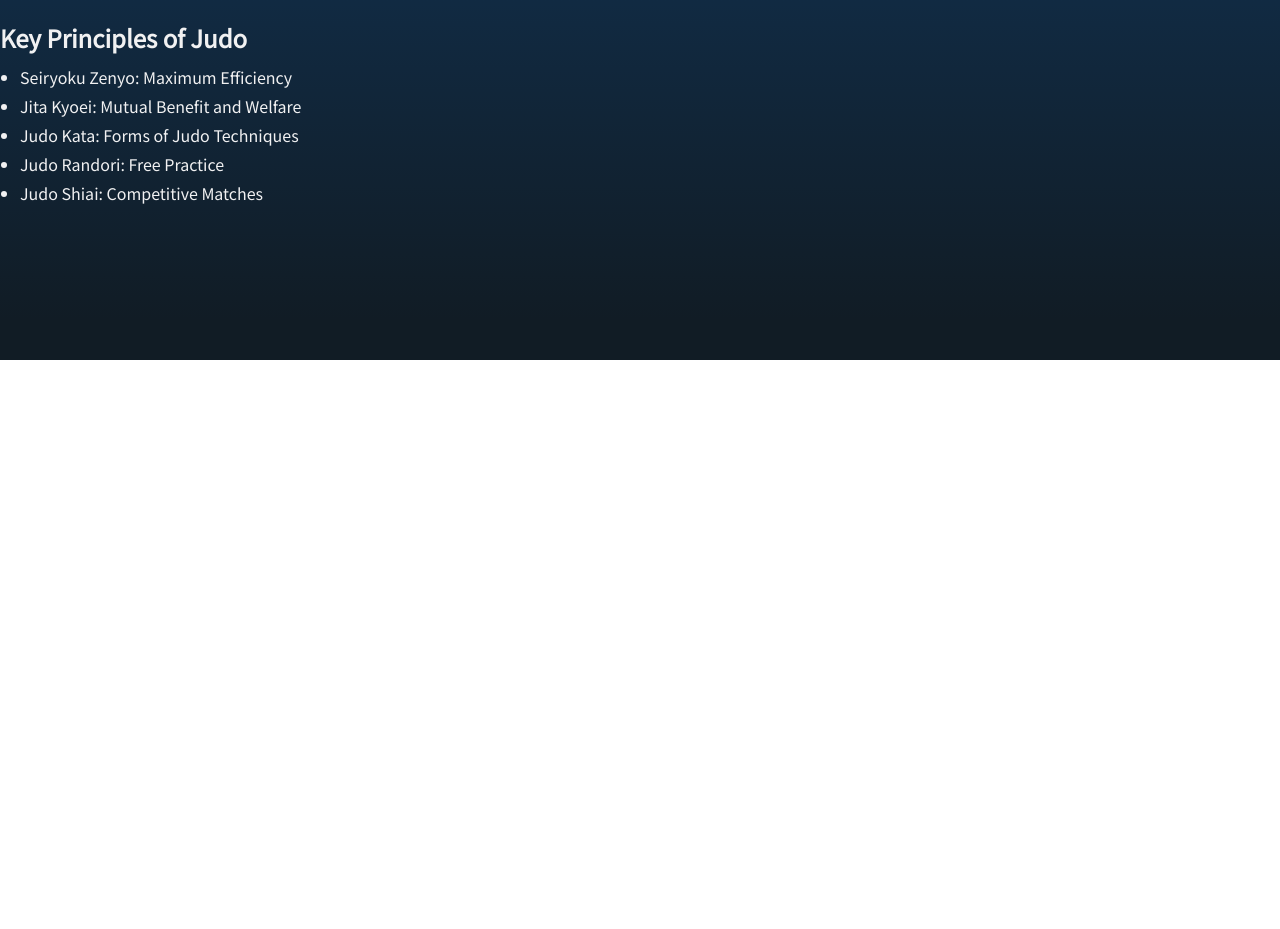
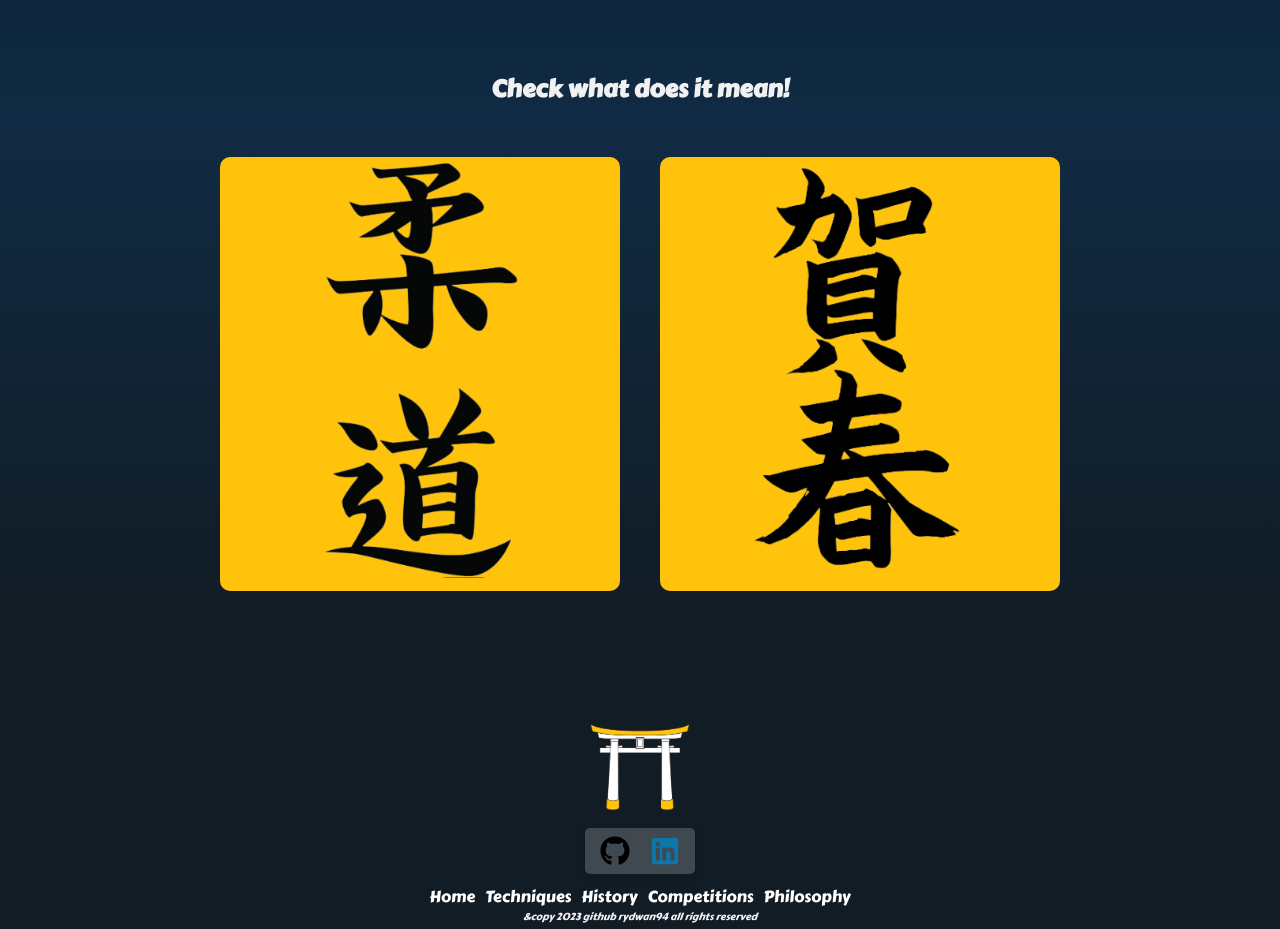
Before and after one commit to Rydwan94/JudoTechniquesExplorer-React, a React app: page /#/philosophy in a window 1280 px wide. Shown: the part 440-1369 px from the top of the page. Before the commit the page ends 800 px from the top, so only its background shows below. Built offline with nearby package versions, Linux system fonts and the light colour scheme.

Commit message:
final commit

```diff
--- a/src/layout/App.js
+++ b/src/layout/App.js
@@ -6,6 +6,7 @@ import TechniquesProvider from "../context/TechniquesContext";
 
 import Navbar from "./Navbar";
 import Pages from "./Pages";
+import Footer from "./Footer";
 
 function App() {
   return (
@@ -19,7 +20,7 @@ function App() {
             <Pages />
           </main>
           <footer>
-
+            <Footer />
           </footer>
         </div>
       </TechniquesProvider>
--- /dev/null
+++ b/src/layout/Footer.js
@@ -0,0 +1,67 @@
+import { Link } from "react-router-dom";
+
+import "../styles/Footer.css";
+
+import footerImg from "../img/footerImg.png";
+
+import { FaGithub, FaLinkedin } from "react-icons/fa";
+
+const paths = [
+  {
+    id: 0,
+    pathName: "Home",
+    path: "/",
+  },
+  {
+    id: 1,
+    pathName: "Techniques",
+    path: "/techniques",
+  },
+  {
+    id: 2,
+    pathName: "History",
+    path: "/history",
+  },
+  {
+    id: 3,
+    pathName: "Competitions",
+    path: "/competitions",
+  },
+  {
+    id: 4,
+    pathName: "Philosophy",
+    path: "/philosophy",
+  },
+];
+
+const Footer = () => {
+  const scrollToUp = () => {
+    window.scrollTo(0, 0);
+  };
+
+  const pathMap = paths.map((item) => (
+    <Link key={item.id} onClick={scrollToUp} to={item.path}>
+      {item.pathName}
+    </Link>
+  ));
+
+  const currentDate = new Date().getFullYear();
+
+  return (
+    <div className="footerContainer">
+      <img src={footerImg} alt="" />
+      <section className="socialIcons">
+        <a href="https://github.com/Rydwan94?tab=repositories">
+          <FaGithub />
+        </a>
+        <a href="https://www.linkedin.com/in/%C5%82ukasz-rydwa%C5%84ski-237469173/">
+          <FaLinkedin />
+        </a>
+      </section>
+      <section className="links">{pathMap}</section>
+      <em> &copy {currentDate} github rydwan94 all rights reserved </em>
+    </div>
+  );
+};
+
+export default Footer;
--- a/src/pages/Home.js
+++ b/src/pages/Home.js
@@ -13,6 +13,7 @@ const Home = () => {
 
   const handleNavigateButton = (path) => {
     navigate(path);
+    window.scrollTo(0,0)
   };
 
   return (
--- a/src/pages/Philosophy.js
+++ b/src/pages/Philosophy.js
@@ -1,29 +1,47 @@
-import React from 'react';
-import '../styles/Philosophy.css';
-import judoPhilosophyImg from '../img/judoPhilosophyImg.png';
+import React from "react";
+import "../styles/Philosophy.css";
+
+
+import judoPhilosophyImg from "../img/judoPhilosophyImg.png";
+import sign1 from "../img/sign1.png";
+import sign2 from "../img/sign2.png";
 
 const Philosophy = () => {
   return (
-    <div className='philosophyContainer'>
+    <div className="philosophyContainer">
       <header>
         <section>
           <h2>The Philosophy of Judo</h2>
-          <p>Judo, meaning "gentle way," is a modern form of Japanese martial art whose philosophy is to maximize efficiency with minimal effort. It stresses the importance of flexibility in the application of technique to respond to different kinds of situations. Judo is not only a physical activity but also a way to improve oneself and contribute positively to society.</p>
+          <p>
+            Judo, meaning "gentle way," is a modern form of Japanese martial art
+            whose philosophy is to maximize efficiency with minimal effort. It
+            stresses the importance of flexibility in the application of
+            technique to respond to different kinds of situations. Judo is not
+            only a physical activity but also a way to improve oneself and
+            contribute positively to society.
+          </p>
         </section>
         <img src={judoPhilosophyImg} alt="Image illustrating Judo" />
       </header>
-      <section className='content'>
-        <h3>Key Principles of Judo</h3>
-        <ul>
-          <li>Seiryoku Zenyo: Maximum Efficiency</li>
-          <li>Jita Kyoei: Mutual Benefit and Welfare</li>
-          <li>Judo Kata: Forms of Judo Techniques</li>
-          <li>Judo Randori: Free Practice</li>
-          <li>Judo Shiai: Competitive Matches</li>
-        </ul>
+      <section className="japanSigns">
+        <h2>Check what does it mean!</h2>
+        <div className="signsContainer">
+          <div>
+            <img src={sign1} alt="Japan Sign" />
+            <div>
+              <p>Soft Road</p>
+            </div>
+          </div>
+          <div>
+            <img src={sign2} alt="Second Japan sign" />
+            <div>
+              <p>best use of energy</p>
+            </div>
+          </div>
+        </div>
       </section>
     </div>
   );
-}
+};
 
 export default Philosophy;
--- a/src/styles/App.css
+++ b/src/styles/App.css
@@ -1,5 +1,4 @@
-@import url('https://fonts.googleapis.com/css2?family=Noto+Sans+JP:wght@400&display=swap');
-
+@import url('https://fonts.googleapis.com/css2?family=Carter+One&family=Noto+Serif+JP:wght@200&display=swap');
 
 
 .App {
@@ -8,7 +7,7 @@
   flex-direction: column;
   background-color: #0A2239;
   color: #F1F1F2;
-  font-family: 'Noto Sans JP', sans-serif;
+  font-family: 'Carter One', cursive;
 }
 
 header {
@@ -33,7 +32,11 @@ main {
 }
 
 footer {
-  padding: 20px 0;
+  padding: 100px 0 5px 0;
   height: auto;
   background-color: #111c25;
 }
+
+button {
+  font-family: 'Carter One', cursive;
+}
--- a/src/styles/Competitions.css
+++ b/src/styles/Competitions.css
@@ -1,5 +1,5 @@
 .competitionsContainer {
-  padding: 20px 0;
+  padding: 20px 0 0 0;
   animation: 1s ease-out 0s 1 changeOpacity;
 }
 
@@ -15,7 +15,7 @@
   background-color: #031a30;
   height: 300px;
   margin: 0 0 -40px;
-  padding: 0 400px;
+  padding: 0 200px;
   padding-bottom: 50px;
 }
 
--- /dev/null
+++ b/src/styles/Footer.css
@@ -0,0 +1,65 @@
+.footerContainer {
+    width: 100%;
+    display: flex;
+    flex-direction: column;
+    align-items: center;
+}
+
+.footerContainer img {
+    width: 100px;
+}
+
+.links {
+    display: flex;
+}
+
+.links a {
+    text-decoration: none;
+    padding: 0 5px;
+    color: #fff;
+    transition: transform .3s ease-in-out;
+}
+
+.links a:hover {
+    transform: translateY(-5px);
+}
+
+.socialIcons {
+    display: flex;
+    font-size: 30px;
+    margin: 10px 0;
+    padding: 5px;
+    background: rgba(255, 255, 255, 0.2);
+    backdrop-filter: blur(5px);
+    box-shadow: 0 4px 10px rgba(6, 6, 6, 0.1);
+    border-radius: 5px;
+}
+
+.socialIcons a{
+    margin: 0 10px;
+    margin-bottom: -10px;
+    transition: transform .2s ease-in-out;
+}
+
+.socialIcons a:hover {
+    transform: scale(1.1);
+}
+
+.socialIcons a:nth-child(1){
+    color: black;
+}
+
+.socialIcons a:nth-child(2){
+    color: #0e76a8
+}
+
+em {
+    font-size: 10px;
+  }
+
+
+  @media screen and (max-width:768px) {
+    .links {
+        font-size: 13px
+    }
+  }
--- a/src/styles/History.css
+++ b/src/styles/History.css
@@ -4,6 +4,10 @@
   align-items: center;
   width: 100%;
   padding: 20px 170px;
+}
+
+.historyCard:last-child {
+  margin-bottom: 0;
 }
 
 .historyTitle {
@@ -54,6 +58,7 @@
   flex-direction: row-reverse;
   animation-name: slideInFromLeft;
 }
+
 
 .historyCard img {
   width: 30%;
--- a/src/styles/Home.css
+++ b/src/styles/Home.css
@@ -27,6 +27,7 @@
 
 .home header h1 {
   font-size: 50px;
+  text-align: center;
 }
 
 .home header div {
@@ -43,11 +44,15 @@
 }
 
 .home section {
-  margin-bottom: 150px;
+  margin: 0 10px 150px 10px;
   padding: 40px;
   background-color: #163b5f95;
   max-width: 960px;
   border-radius: 10px;
+}
+
+.home section:last-child {
+  margin-bottom: 0;
 }
 
 .home h2 {
@@ -108,7 +113,7 @@
 
 @media screen and (max-width: 768px) {
   .home header h1 {
-    font-size: 25px;
+    font-size: 20px;
     margin-bottom: 5px;
   }
 
@@ -120,6 +125,10 @@
     width: 90px;
     margin-bottom: 10px;
   }
+
+  .home section h2 {
+    text-align: center;
+  }
   p {
     text-align: justify;
   }
--- a/src/styles/Philosophy.css
+++ b/src/styles/Philosophy.css
@@ -4,6 +4,7 @@
   align-items: center;
   height: 350px;
   clip-path: polygon(0 0, 100% 0, 100% calc(100% - 2rem), 0 100%);
+  animation: 0.7s ease-out 0s 1 slideInFromBottom;
 }
 
 .philosophyContainer header section {
@@ -13,6 +14,7 @@
 
 .philosophyContainer header section h2 {
   padding-bottom: 20px;
+  text-align: center;
 }
 
 .philosophyContainer header img {
@@ -23,44 +25,72 @@
 }
 
 
-.philosophyContainer .content {
-    margin-top: 30px;
-    text-align: justify;
+.japanSigns {
+  display: flex;
+  flex-direction: column;
+  justify-content: center;
+  align-items: center;
+  width: 100%;
+  padding: 50px 0 0 0;
+  animation: 1s ease-out 0s 1 changeOpacity
 }
 
-  .philosophyContainer .content h3 {
-    font-size: 24px;
-    font-weight: bold;
-    margin-bottom: 10px;
+.japanSigns h2 {
+    margin: 30px 0
 }
 
-  .philosophyContainer .content ul {
-    list-style-type: disc;
-    margin-left: 20px;
+.signsContainer {
+    display: flex;
 }
 
-  .philosophyContainer .content li {
-    margin-bottom: 5px;
+.signsContainer img {
+    width: 400px;
 }
 
+.signsContainer div {
+  position: relative;
+  background-color: #FFC30B;
+  border-radius: 10px;
+  margin: 20px ;
+  z-index: 0;
+}
 
-@keyframes floatingCircle  {
+.signsContainer div div {
+  position: absolute;
+  bottom: 0;
+  display: grid;
+  place-items: center;
+  font-size: 35px;
+  height: 0;
+  width: 100%;
+  background-color: #031a308a;;
+  margin: 0;
+  transition: height 0.2s ease-in-out;
+  overflow: hidden;
+}
+
+.signsContainer div:hover div {
+  z-index: 1;
+  bottom: 0;
+  height: 100%;
+}
+
+@keyframes floatingCircle {
   0% {
     border-radius: 30% 70% 70% 30% / 30% 30% 70% 70%;
-        box-shadow: 15px 15px 50px rgba(0,0,0,0.2)
+    box-shadow: 15px 15px 50px rgba(0, 0, 0, 0.2);
   }
   25% {
-        border-radius: 58% 42% 75% 25% / 76% 46% 54% 24%
+    border-radius: 58% 42% 75% 25% / 76% 46% 54% 24%;
   }
   50% {
     border-radius: 50% 50% 33% 67% / 55% 27% 73% 45%;
-        box-shadow: -10px -5px 50px rgba(0, 0, 0, 0.505)
+    box-shadow: -10px -5px 50px rgba(0, 0, 0, 0.505);
   }
   75% {
-        border-radius: 33% 67% 58% 42% / 63% 68% 32% 37%
+    border-radius: 33% 67% 58% 42% / 63% 68% 32% 37%;
   }
 }
-
 
 @media screen and (max-width: 768px) {
   .philosophyContainer header {
@@ -82,4 +112,16 @@
     margin: 0;
     padding: 0 0 15px 0;
   }
+
+  .signsContainer {
+    flex-direction: column;
   }
+
+  .signsContainer img {
+    width: 200px;
+  }
+
+  .signsContainer p {
+    font-size: 20px;
+  }
+}
--- a/src/styles/SingleTechnique.css
+++ b/src/styles/SingleTechnique.css
@@ -6,7 +6,6 @@
     display: flex;
     flex-direction: column;
     justify-content: center;
-    font-family: 'Noto Sans JP', sans-serif;
     z-index: 0;
     background-color: #003362;
     border-radius: 10px;
--- a/src/styles/TechniquesContainer.css
+++ b/src/styles/TechniquesContainer.css
@@ -1,5 +1,5 @@
 .techniquesContainer {
     width: 100%;
     min-height: 100%;
-    padding: 20px 50px;
+    padding: 20px 50px 0 50px
 }
```
Also changed, not shown: src/img/footerImg.png (added), src/img/sign1.png (added), src/img/sign2.png (added). Lines whose indentation alone changed are shown as unchanged.
